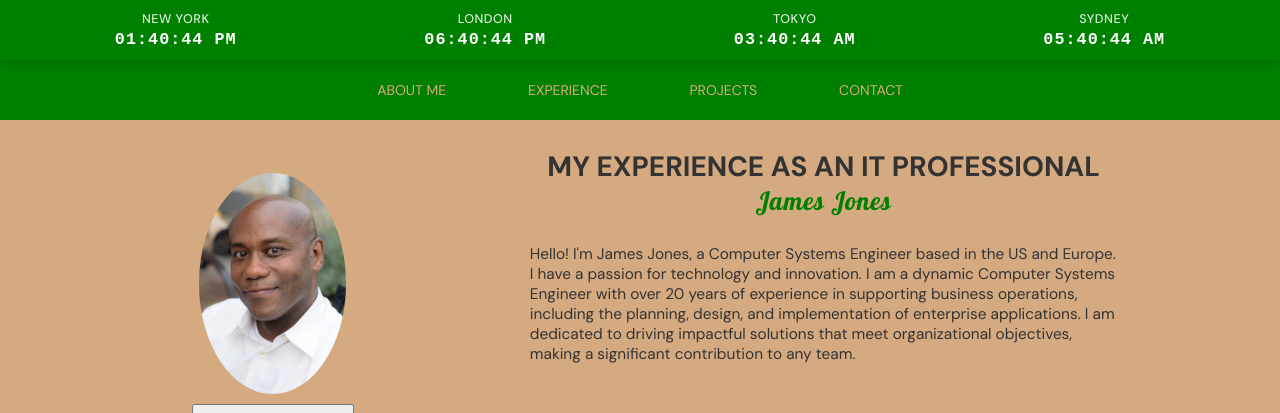
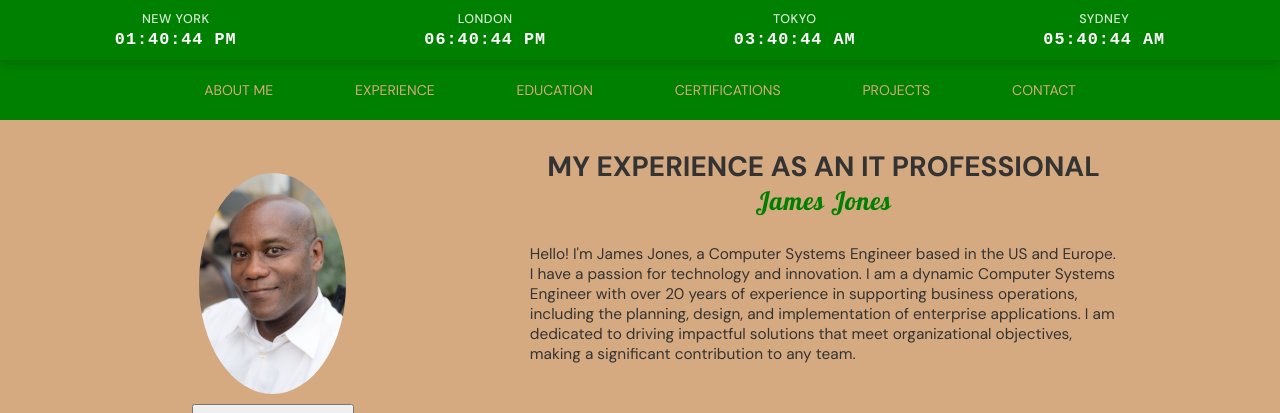
Before and after one commit to jammy-sdgku/portfolioch59, a Django app: page / in a window 1280 px wide. Shown: the top 413 px of the page. Run offline with Django 5.2, Linux system fonts and the light colour scheme; data comes from the database, SQL or seed files in the repository.

```diff
--- a/myportfolio/settings.py
+++ b/myportfolio/settings.py
@@ -177,6 +177,7 @@ else:
     MEDIA_ROOT = BASE_DIR / 'media'
 
 
+
 # Default primary key field type
 # https://docs.djangoproject.com/en/5.2/ref/settings/#default-auto-field
 
--- a/templates/base.html
+++ b/templates/base.html
@@ -37,6 +37,8 @@
             <div class="nav-link center">
                 <a href="{% url 'aboutme' %}">About me</a>
                 <a href="{% url 'experience' %}">Experience</a>
+                <a href="{% url 'education' %}">Education</a>
+                <a href="{% url 'certification' %}">Certifications</a>
                  <a href="{% url 'projects' %}">Projects</a>
                 <a href="{% url 'contact' %}">Contact</a>
             </div>
```
Also changed, not shown: 1 other file.
